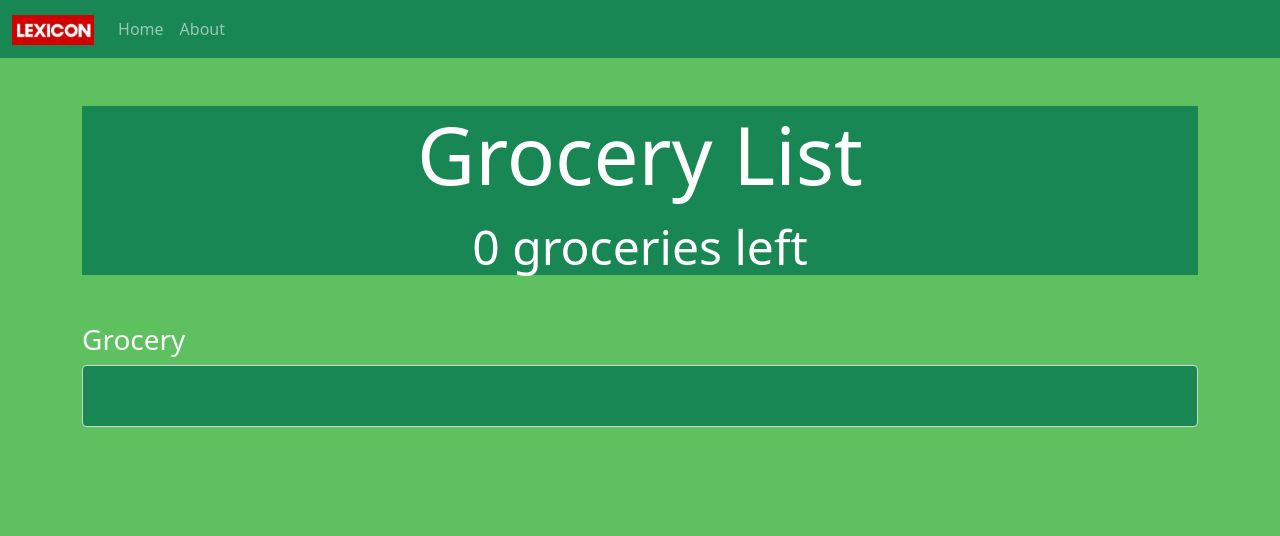
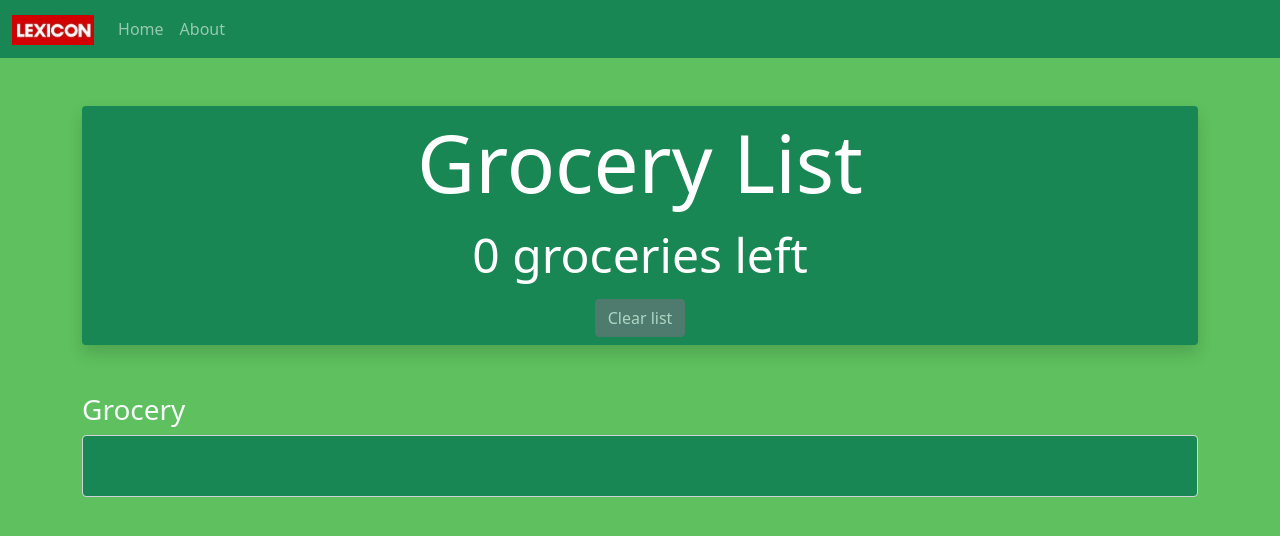
Before and after one commit to johnLexicon/react-laboration-2, a React (Create React App) app: page / in a window 1280 px wide. Shown: the top 536 px of the page. Built offline with nearby package versions, Linux system fonts and the light colour scheme.

Commit message:
Clear list functionality.

```diff
--- a/src/components/Header.js
+++ b/src/components/Header.js
@@ -2,7 +2,7 @@ import { useContext, useState, useEffect } from 'react';
 import { GroceryContext } from '../contexts/GroceryContext';
 
 const Header = () => {
-  const { state } = useContext(GroceryContext);
+  const { state, dispatch } = useContext(GroceryContext);
   const [undoneCount, setUndoneCount] = useState(0);
 
   useEffect(() => {
@@ -12,9 +12,10 @@ const Header = () => {
   }, [state.groceries]);
 
   return (
-    <div id="header" className="bg-success text-white my-5 text-center">
+    <div id="header" className="bg-success text-white my-5 p-2 text-center rounded shadow">
       <p className="display-1">Grocery List</p>
-      <p className="display-5">{undoneCount} groceries left</p>
+      <p className="display-5">{undoneCount} {undoneCount === 1 ? 'grocery' : 'groceries'} left</p>
+      <div><button className="btn btn-secondary" disabled={undoneCount === 0} onClick={() => {dispatch({type: 'REMOVE_ALL'})}}>Clear list</button></div>
     </div>
   );
 };
--- a/src/reducers/groceryReducer.js
+++ b/src/reducers/groceryReducer.js
@@ -21,6 +21,10 @@ export const groceryReducer = (state, action) => {
       const groceries = state.groceries.filter((g) => g.id !== id);
       localStorage.setItem('groceries', JSON.stringify(groceries));
       return { ...state, groceries };
+    }
+    case 'REMOVE_ALL': {
+      localStorage.setItem('groceries', JSON.stringify([]));
+      return { ...state, groceries: [] }
     }
     case 'TOGGLE_GROCERY': {
       const { id } = action.payload;
```
